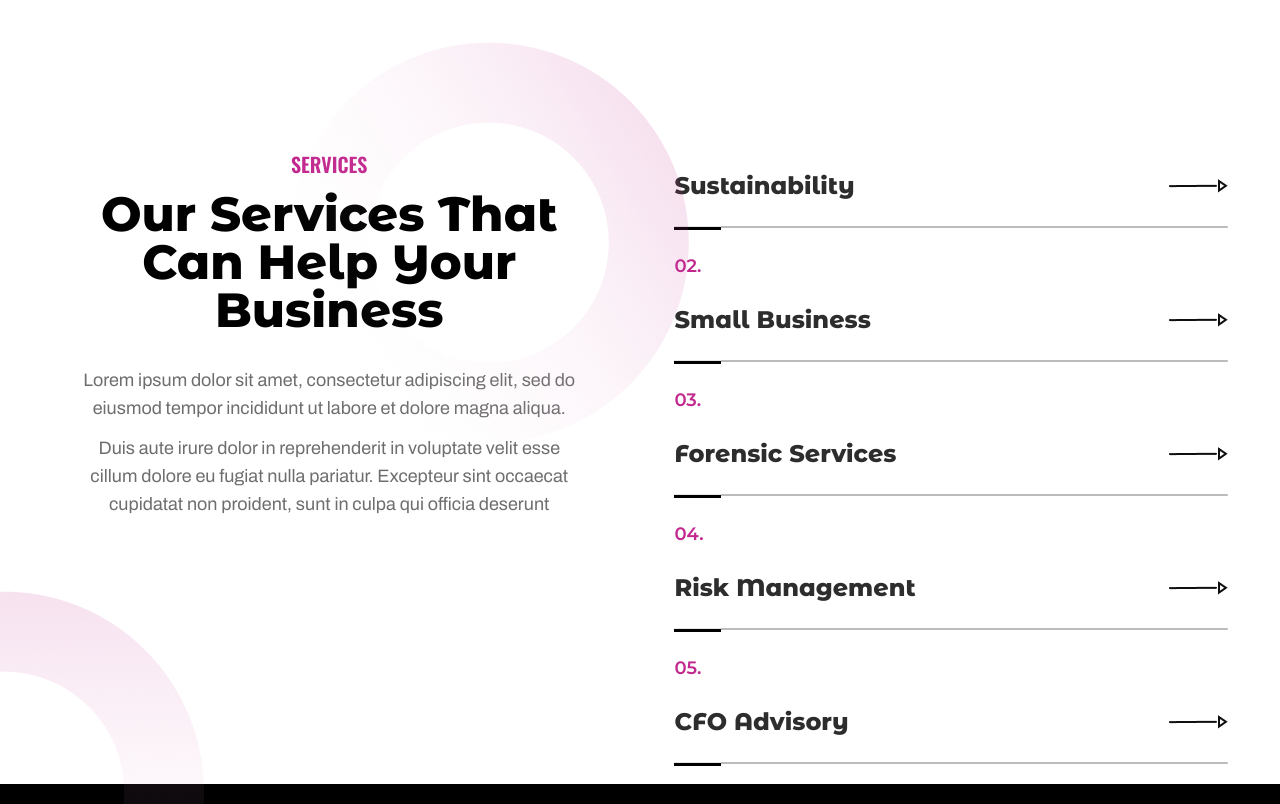
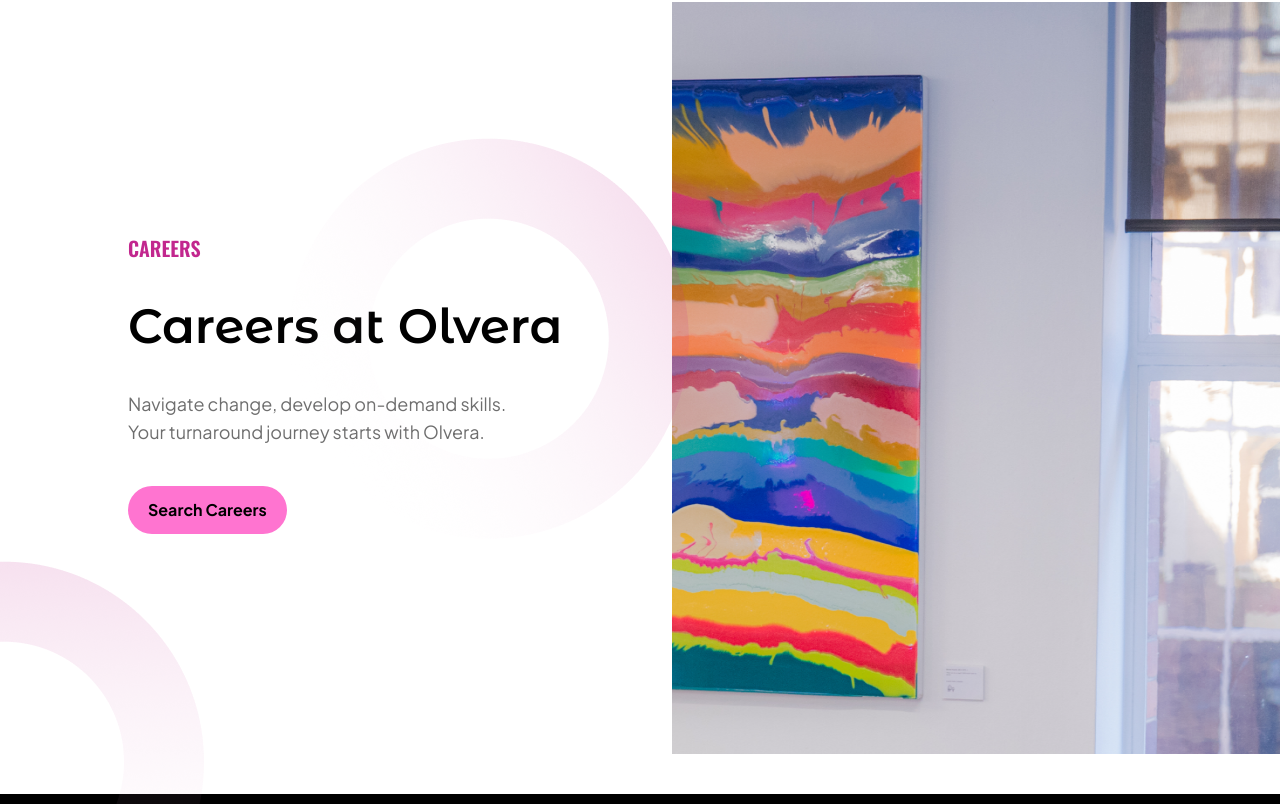
Before and after one commit to pigamers/uno-front, a React (Vite) app: page / in a window 1280 px wide. Shown: the part 3294-4098 px from the top of the page. Built offline with nearby package versions, Linux system fonts and the light colour scheme.

Commit message:
careers part 1 done

```diff
--- a/src/components/Careers.jsx
+++ b/src/components/Careers.jsx
@@ -2,108 +2,29 @@
     return (
         <>
             <div>
-                <div className="relative px-7 pt-24">
-                    <div className="flex flex-col lg:flex-row gap-5">
+                <div className="relative mb-10">
+                    <div className="flex flex-col  lg:flex-row gap-5">
                         {/* services div */}
                         <div className="w-full lg:w-1/2 px-4 lg:px-12 text-center">
                             {/* first image */}
-                            <img src="/assets/ellipse.png" className="absolute top-0 right-40 -rotate-[81.87deg] lg:rotate-0 lg:left-72" />
+                            <img src="/assets/ellipse.png" className="absolute top-0 right-40 -rotate-[81.87deg] lg:rotate-0 lg:left-72 mt-24" />
                             {/* second image */}
                             <img src="/assets/ellipsehalf.png" className="hidden lg:block absolute bottom-0 left-0 translate-y-52" />
-                            <h2 className="hidden py-3 lg:block font-oswald font-semibold text-xl uppercase text-[#C2278E]">
-                                Services
+                            <div className="mt-48 ml-20 gap-y-10 flex justify-start flex-col items-start">
+                            <h2 className="hidden lg:block font-oswald font-semibold text-xl uppercase text-[#C2278E]">
+                            CAREERS
                             </h2>
-                            <p className="font-montserrat font-extrabold text-2xl lg:text-5xl pb-8">Our Services That Can Help Your Business</p>
-                            <p className="font-archivo font-normal text-lg text-[#6E6E6E]">
-                                Lorem ipsum dolor sit amet, consectetur adipiscing elit, sed do eiusmod tempor incididunt ut labore et dolore magna aliqua.
+                            <p className="font-montserrat font-semibold text-2xl lg:text-5xl"> Careers at Olvera</p>
+                            <p className="font-plusjakarta text-start font-normal text-lg w-11/12 text-[#6E6E6E]">
+                            Navigate change, develop on-demand skills. Your turnaround journey starts with Olvera.
                             </p>
-                            <p className="font-archivo font-normal text-lg text-[#6E6E6E] py-3">
-                                Duis aute irure dolor in reprehenderit in voluptate velit esse cillum dolore eu fugiat nulla pariatur. Excepteur sint occaecat cupidatat non proident, sunt in culpa qui officia deserunt
-                            </p>
+                            <button className="font-plusjakarta bg-[#FF74D0] rounded-full font-bold py-3 px-5">
+                                Search Careers
+                            </button>
+                            </div>
                         </div>
-                        <div className="w-full lg:w-1/2 py-5 px-6">
-                            <ul className="space-y-3">
-                                <li className="flex justify-between items-center py-3">
-                                    <h1 className="font-montserrat font-extrabold text-[#2D2D2D] text-2xl">
-                                        Sustainability
-                                    </h1>
-                                    <div className="flex items-center">
-                                        <img src="/assets/path.png" />
-                                        <img src="/assets/triangle.png" />
-                                    </div>
-                                </li>
-                                <li className="bg-[#BCBCBC] rounded-full h-0.5">
-                                    <hr className="w-1/12 h-1" style={{ backgroundColor: '#000' }} />
-                                </li>
-                                <li className="py-3">
-                                    <h2 className="font-montserrat font-semibold text-lg text-[#C2278E]">02.</h2>
-                                </li>
-                            </ul>
-                            <ul className="space-y-3">
-                                <li className="flex justify-between items-center py-3">
-                                    <h1 className="font-montserrat font-extrabold text-[#2D2D2D] text-2xl">
-                                        Small Business
-                                    </h1>
-                                    <div className="flex items-center">
-                                        <img src="/assets/path.png" />
-                                        <img src="/assets/triangle.png" />
-                                    </div>
-                                </li>
-                                <li className="bg-[#BCBCBC] rounded-full h-0.5">
-                                    <hr className="w-1/12 h-1" style={{ backgroundColor: '#000' }} />
-                                </li>
-                                <li className="py-3">
-                                    <h2 className="font-montserrat font-semibold text-lg text-[#C2278E]">03.</h2>
-                                </li>
-                            </ul>
-                            <ul className="space-y-3">
-                                <li className="flex justify-between items-center py-3">
-                                    <h1 className="font-montserrat font-extrabold text-[#2D2D2D] text-2xl">
-                                        Forensic Services
-                                    </h1>
-                                    <div className="flex items-center">
-                                        <img src="/assets/path.png" />
-                                        <img src="/assets/triangle.png" />
-                                    </div>
-                                </li>
-                                <li className="bg-[#BCBCBC] rounded-full h-0.5">
-                                    <hr className="w-1/12 h-1" style={{ backgroundColor: '#000' }} />
-                                </li>
-                                <li className="py-3">
-                                    <h2 className="font-montserrat font-semibold text-lg text-[#C2278E]">04.</h2>
-                                </li>
-                            </ul>
-                            <ul className="space-y-3">
-                                <li className="flex justify-between items-center py-3">
-                                    <h1 className="font-montserrat font-extrabold text-[#2D2D2D] text-2xl">
-                                        Risk Management
-                                    </h1>
-                                    <div className="flex items-center">
-                                        <img src="/assets/path.png" />
-                                        <img src="/assets/triangle.png" />
-                                    </div>
-                                </li>
-                                <li className="bg-[#BCBCBC] rounded-full h-0.5">
-                                    <hr className="w-1/12 h-1" style={{ backgroundColor: '#000' }} />
-                                </li>
-                                <li className="py-3">
-                                    <h2 className="font-montserrat font-semibold text-lg text-[#C2278E]">05.</h2>
-                                </li>
-                            </ul>
-                            <ul className="space-y-3">
-                                <li className="flex justify-between items-center py-3">
-                                    <h1 className="font-montserrat font-extrabold text-[#2D2D2D] text-2xl">
-                                        CFO Advisory
-                                    </h1>
-                                    <div className="flex items-center">
-                                        <img src="/assets/path.png" />
-                                        <img src="/assets/triangle.png" />
-                                    </div>
-                                </li>
-                                <li className="bg-[#BCBCBC] rounded-full h-0.5">
-                                    <hr className="w-1/12 h-1" style={{ backgroundColor: '#000' }} />
-                                </li>
-                            </ul>
+                        <div className="w-full bg- lg:w-1/2 h-[752px] bg-yellow-100 ml-10 -mt-10">
+                          <img src="/assets/servicespic.png" className="h-full w-full bg-contain"/>
                         </div>
                     </div>
                 </div>
```
Also changed, not shown: public/assets/diverse-business-shoot-2022-12-15-23-45-25-utc 5.png (added), public/assets/servicespic.png (added).
